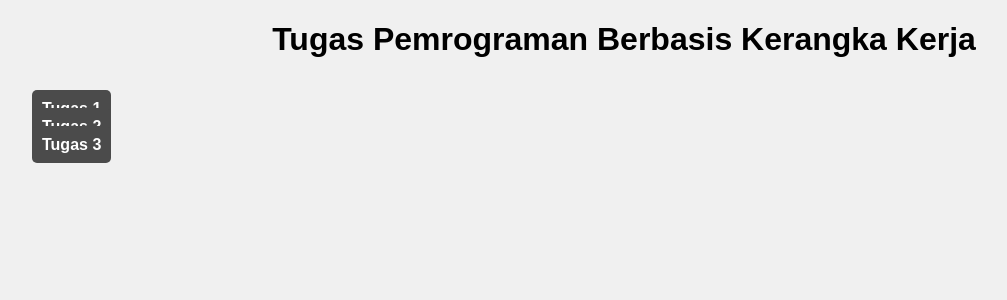
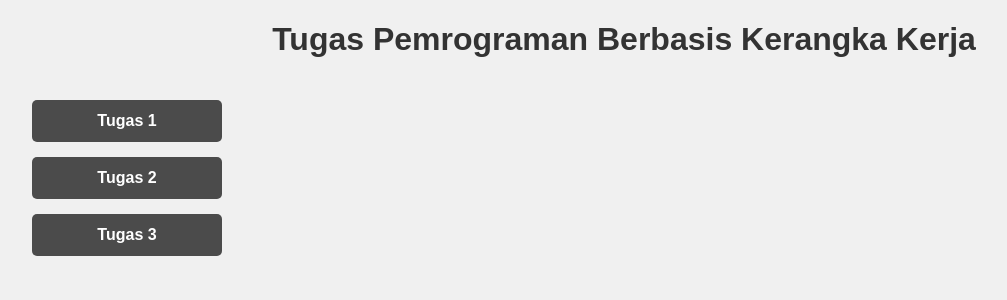
Before and after one commit to Maleka0809/pbkk_web, a PHP site: page /Tugas.html in a window 1280 px wide. Shown: the part 46-346 px from the top of the page, without its empty margins (16-1023 px from the left). Run offline with PHP 8.4, Linux system fonts and the light colour scheme.

Commit message:
fix: adjust styling of tugas buttons and fix broken br tag

```diff
--- a/Tugas.html
+++ b/Tugas.html
@@ -23,7 +23,7 @@
 
         <a class="label-tugas" href="tugas1.html">Tugas 1</a><br>
         <a class="label-tugas" href="tugas2.html">Tugas 2</a><br>
-        <a class="label-tugas" href="tugas3.html">Tugas 3</a><br
+        <a class="label-tugas" href="tugas3.html">Tugas 3</a><br>
 
     </div>
 </body>
--- a/style.css
+++ b/style.css
@@ -4,7 +4,7 @@ body {
 }
 .judul {
     text-align: center;
-    text-color: #333;
+    color: #333;
 }
 
 .isi {
@@ -45,14 +45,16 @@ body {
 }
 
 .label-tugas {
+    display: inline-block;
+    width: 150px;
+    text-align: center;
     font-weight: bold;
-    margin-bottom: 10px;
+    margin-bottom: 15px;
     text-decoration: none;
     background-color: #4b4b4b;
     color: #fff;
-    padding: 10px;
+    padding: 12px 20px;
     border-radius: 5px;
-
 }
 
 .language-markup {
@@ -61,5 +63,5 @@ body {
     border-radius: 5px;
     font-family: monospace;
     white-space: pre-wrap;
-    font-color: #afacac;
+    color: #afacac;
 }
```
